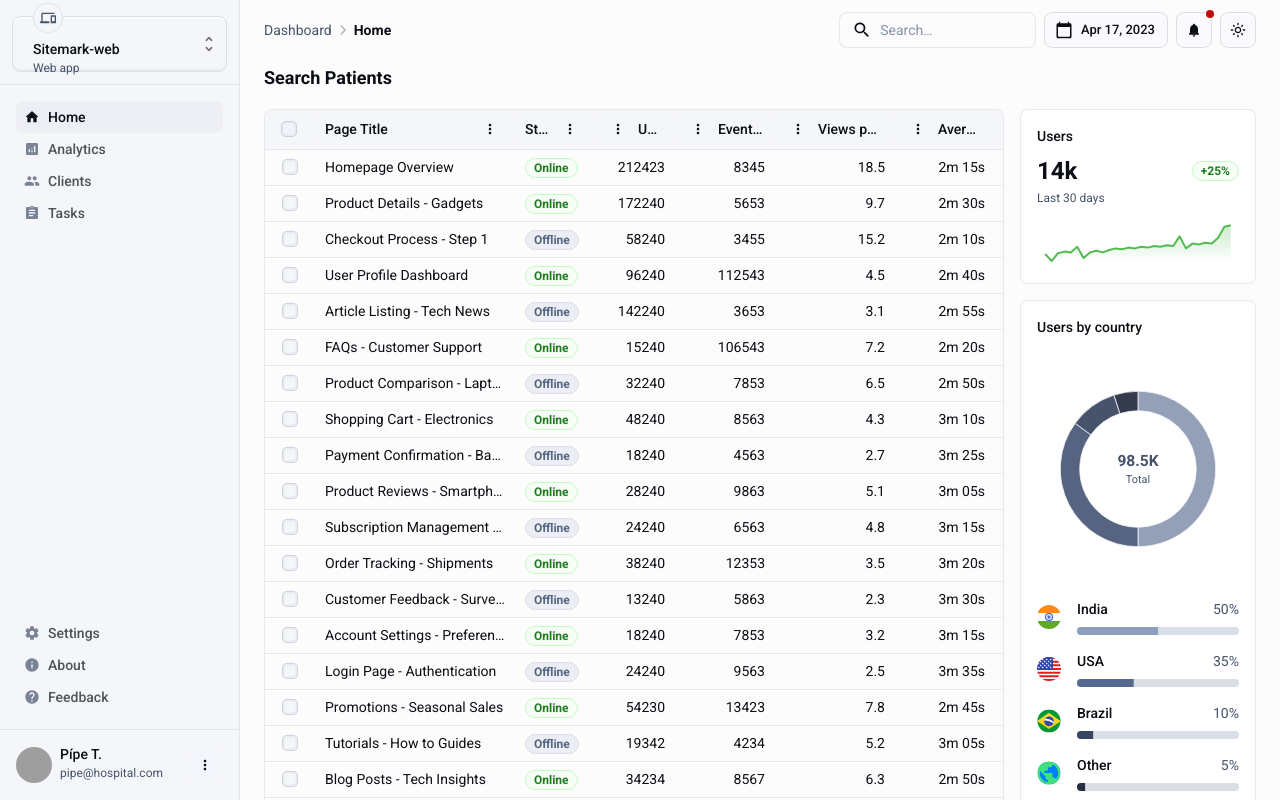
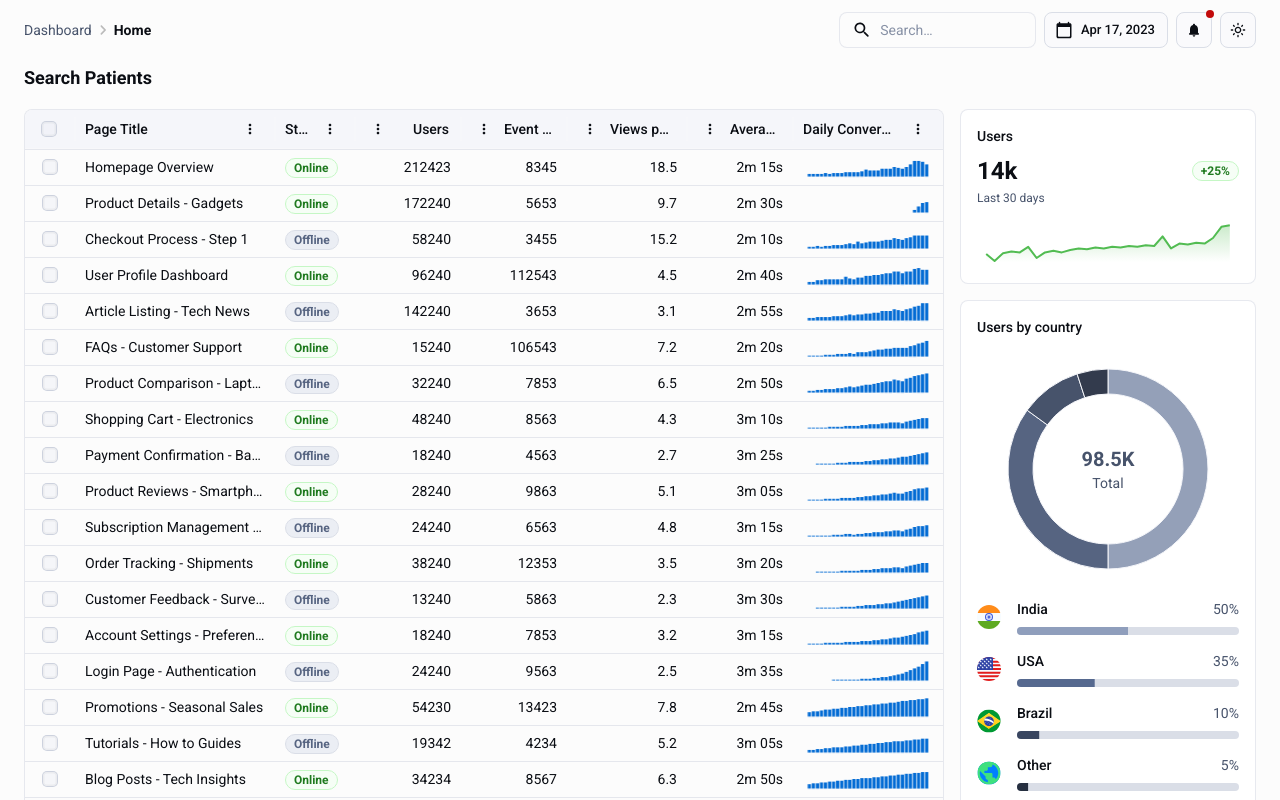
Before and after one commit to d4julian/pharma-vision, a React (Create React App) app in the folder frontend/: page /doctorDashboard in a window 1280 px wide. Shown: the top 800 px of the page. Built offline with nearby package versions, Linux system fonts and the light colour scheme; grey boxes are pictures that could not be loaded; the HTML template or start-up script is replaced by a standard one.

Commit message:
Created doctor dashboard

```diff
--- a/frontend/package.json
+++ b/frontend/package.json
@@ -19,6 +19,7 @@
     "dayjs": "^1.11.13",
     "react": "^18.3.1",
     "react-dom": "^18.3.1",
+    "react-router-dom": "^6.26.2",
     "react-scripts": "5.0.1",
     "react-webcam": "^7.2.0",
     "web-vitals": "^2.1.4"
--- a/frontend/src/App.js
+++ b/frontend/src/App.js
@@ -1,13 +1,18 @@
-import './App.css';
-import WebcamCapture from './WebcamCapture';
-import Dashboard from './Dashboard';
+import "./App.css";
+import WebcamCapture from "./WebcamCapture";
+import { BrowserRouter as Router, Route, Routes } from "react-router-dom";
+import Dashboard from "./Dashboard";
+import DoctorDashboard from "./DoctorDashboard/doctorDashboard";
 
 function App() {
-    return (
-      <>
-        <Dashboard />
-      </>
-    );
-  }
+  return (
+    <Router>
+      <Routes>
+        <Route path="/" element={<Dashboard />} />
+        <Route path="/doctorDashboard" element={<DoctorDashboard />} />
+      </Routes>
+    </Router>
+  );
+}
 
 export default App;
--- /dev/null
+++ b/frontend/src/DoctorDashboard/doctorDashboard.js
@@ -0,0 +1,60 @@
+import * as React from 'react';
+
+import { alpha } from '@mui/material/styles';
+import CssBaseline from '@mui/material/CssBaseline';
+import Box from '@mui/material/Box';
+import Stack from '@mui/material/Stack';
+import AppNavbar from '../components/AppNavbar';
+import Header from '../components/Header';
+import MainGrid from '../components/MainGrid';
+// import SideMenu from './components/SideMenu';
+import AppTheme from '../shared-theme/AppTheme';
+import {
+  chartsCustomizations,
+  dataGridCustomizations,
+  datePickersCustomizations,
+  treeViewCustomizations,
+} from '../theme/customizations';
+
+const xThemeComponents = {
+  ...chartsCustomizations,
+  ...dataGridCustomizations,
+  ...datePickersCustomizations,
+  ...treeViewCustomizations,
+};
+
+export default function DoctorDashboard(props) {
+  return (
+    <AppTheme {...props} themeComponents={xThemeComponents}>
+      <CssBaseline enableColorScheme />
+      <Box sx={{ display: 'flex' }}>
+        {/* <SideMenu /> */}
+        <AppNavbar />
+        {/* Main content */}
+        <Box
+          component="main"
+          sx={(theme) => ({
+            flexGrow: 1,
+            backgroundColor: theme.vars
+              ? `rgba(${theme.vars.palette.background.defaultChannel} / 1)`
+              : alpha(theme.palette.background.default, 1),
+            overflow: 'auto',
+          })}
+        >
+          <Stack
+            spacing={2}
+            sx={{
+              alignItems: 'center',
+              mx: 3,
+              pb: 10,
+              mt: { xs: 8, md: 0 },
+            }}
+          >
+            <Header />
+            <MainGrid />
+          </Stack>
+        </Box>
+      </Box>
+    </AppTheme>
+  );
+}
```
Also changed, not shown: frontend/src/DoctorDashboard/doctor.css (added), 1 other file (tests, documents, lock files or other folders).
